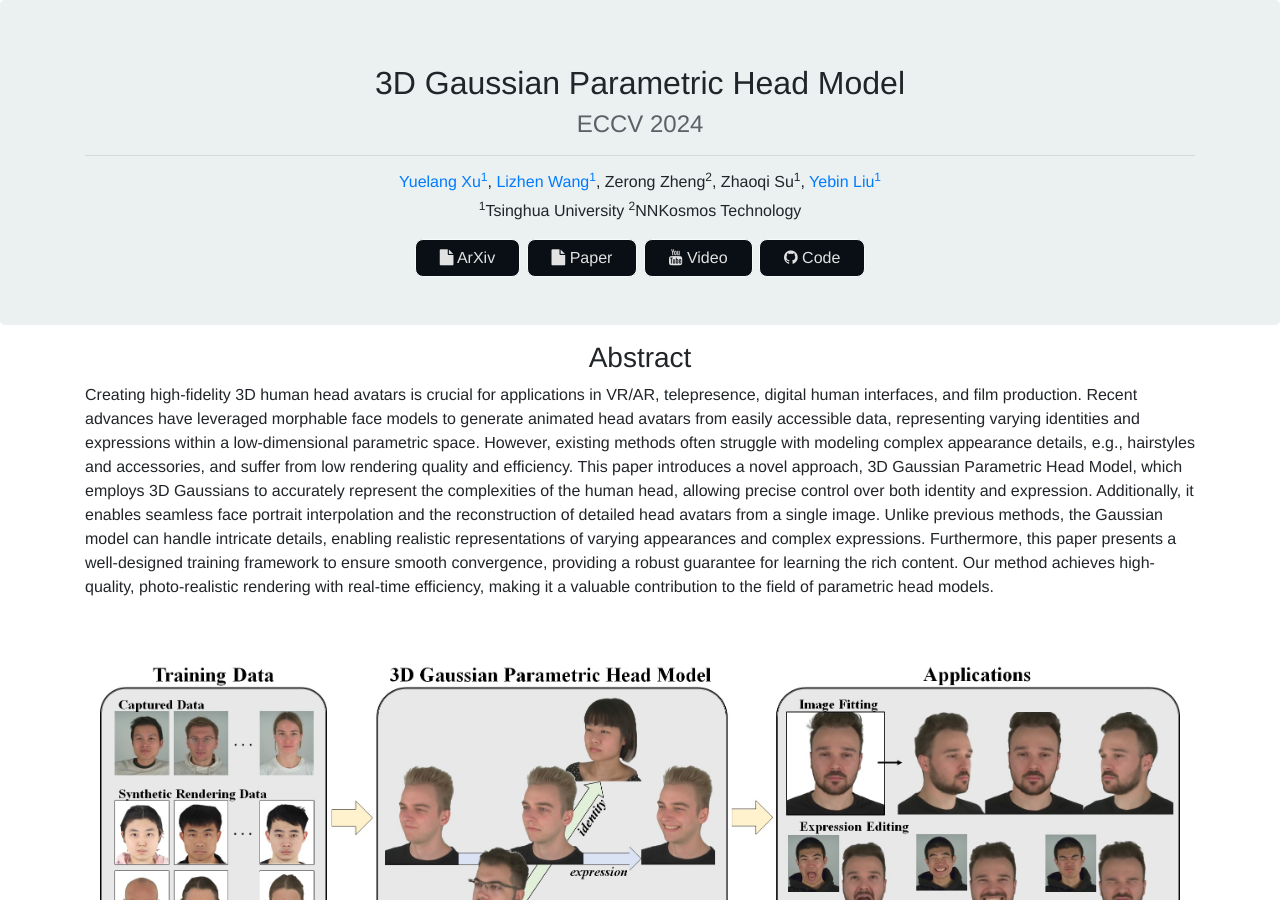
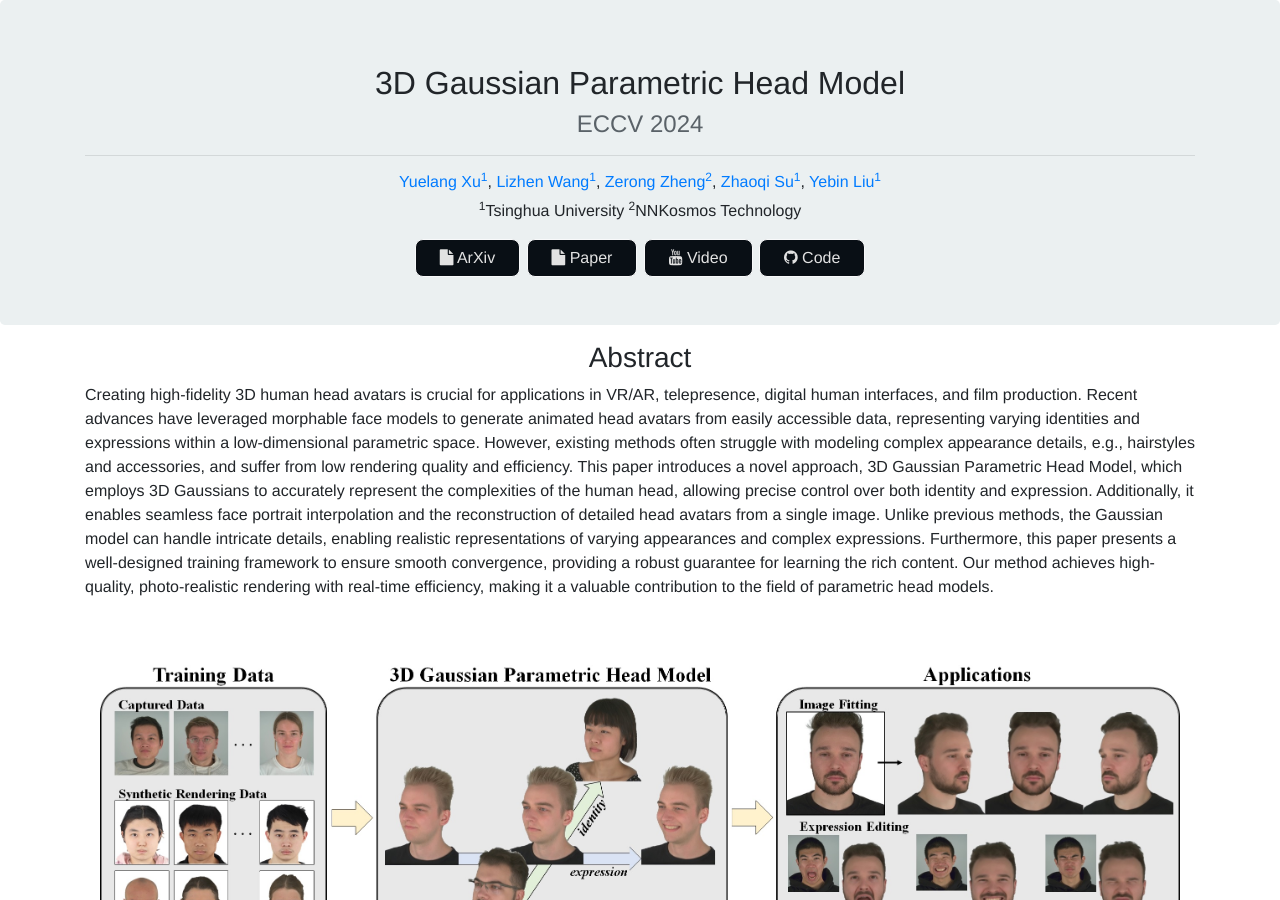
Before and after one commit to YuelangX/yuelangx.github.io, a Jekyll site: the page gphm/index.html, which Jekyll copies as it is, in a window 1280 px wide and 900 px high. Built offline with Jekyll 4.4.1, drawn with Linux system fonts in a browser that asks for light colours.

Commit message:
Update index.html

```diff
--- a/gphm/index.html
+++ b/gphm/index.html
@@ -19,7 +19,7 @@
             <h2 class="text-center">3D Gaussian Parametric Head Model</h2>
             <h4 style="color:#5a6268;">ECCV 2024</h4>
             <hr>
-            <h6 class="text-center"><a href="https://yuelangx.github.io/">Yuelang Xu<sup>1</sup></a>, <a href="https://lizhenwangt.github.io/">Lizhen Wang<sup>1</sup></a>, Zerong Zheng<sup>2</sup>, Zhaoqi Su<sup>1</sup>, <a href="http://www.liuyebin.com/">Yebin Liu<sup>1</sup></a></h6>
+            <h6 class="text-center"><a href="https://yuelangx.github.io/">Yuelang Xu<sup>1</sup></a>, <a href="https://lizhenwangt.github.io/">Lizhen Wang<sup>1</sup></a>, <a href="https://zhengzerong.github.io/">Zerong Zheng<sup>2</sup></a>, <a href="https://suzhaoqi.github.io/">Zhaoqi Su<sup>1</sup></a>, <a href="http://www.liuyebin.com/">Yebin Liu<sup>1</sup></a></h6>
             <p class="text-center"><sup>1</sup>Tsinghua University  <sup>2</sup>NNKosmos Technology </p>
             <!-- <p> <a class="btn btn-secondary btn-lg" href="" role="button">Paper</a>
                 <a class="btn btn-secondary btn-lg" href="" role="button">Code</a>
```
